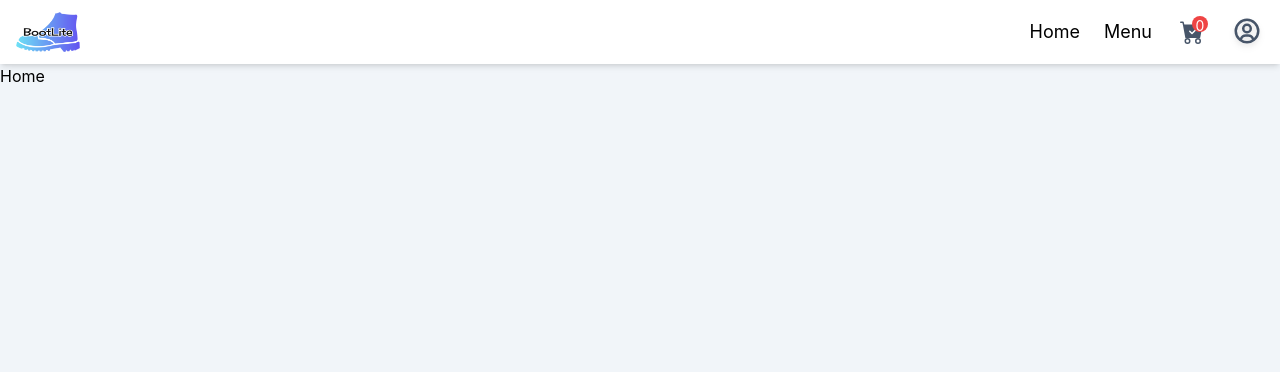
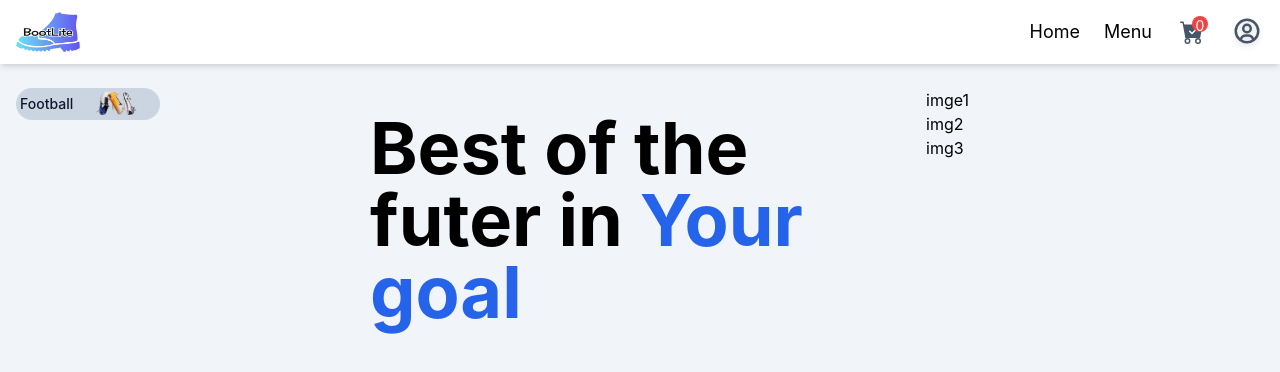
Before and after one commit to IT21239298/Boot-Lite, a React (Create React App) app in the folder frontend/: page / in a window 1280 px wide. Shown: the top 372 px of the page. Built offline with nearby package versions, Linux system fonts and the light colour scheme; no server answers.

Commit message:
modify home page

```diff
--- a/frontend/src/page/Home.jsx
+++ b/frontend/src/page/Home.jsx
@@ -1,7 +1,30 @@
 import React from "react";
+import homeimg1 from "../assest/homeimg1.png";
 
 const Home = () => {
-  return <div>Home</div>;
+  return (
+    <div className="p-2 md:p-4">
+      <div className="md:flex gap-4 py-2">
+        <div className="md:w-1/2">
+          <div className="flex gap-3 bg-slate-300 w-36 px-1 items-center rounded-full">
+            <p className="text-sm font-medium text-slate-900">Football </p>
+            <img src={homeimg1} className="h-8" />
+          </div>
+        </div>
+        <div className="text-4xl md:text-7xl font-bold py-3">
+          <h2 className="text-4xl md:text-7xl font-bold py-3">
+            Best of the futer in{" "}
+            <span className="text-blue-600 text-"> Your goal</span>
+          </h2>
+        </div>
+        <div className="md:w-1/2">
+          <div>imge1</div>
+          <div>img2</div>
+          <div>img3</div>
+        </div>
+      </div>
+    </div>
+  );
 };
 
 export default Home;
```
Also changed, not shown: frontend/src/assest/homeimg1.png (added).
